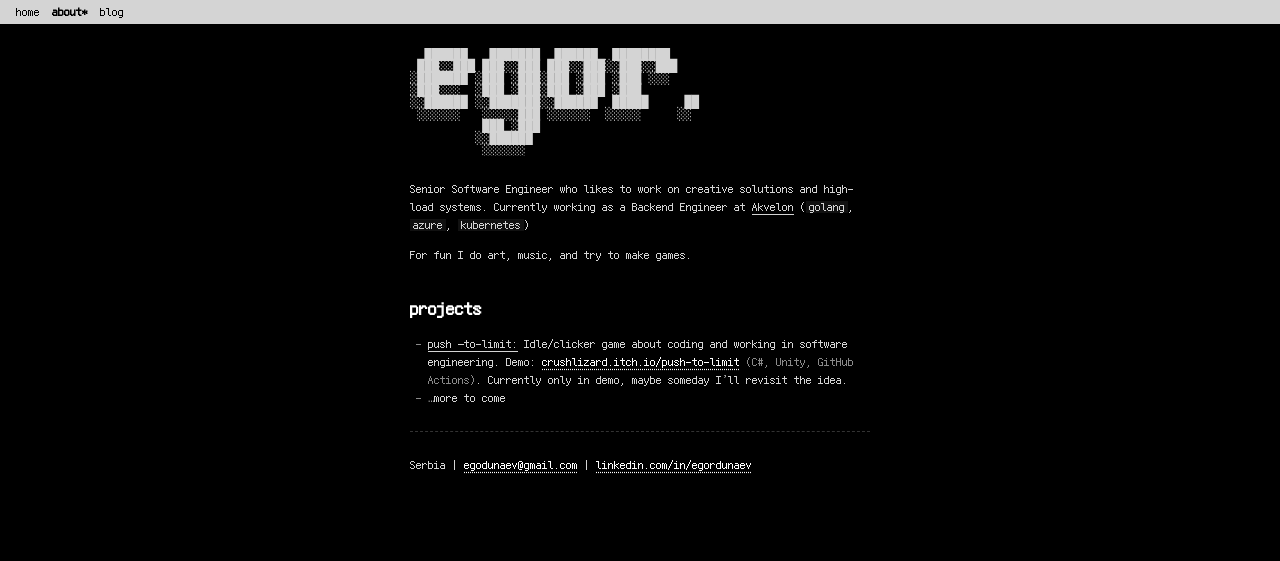
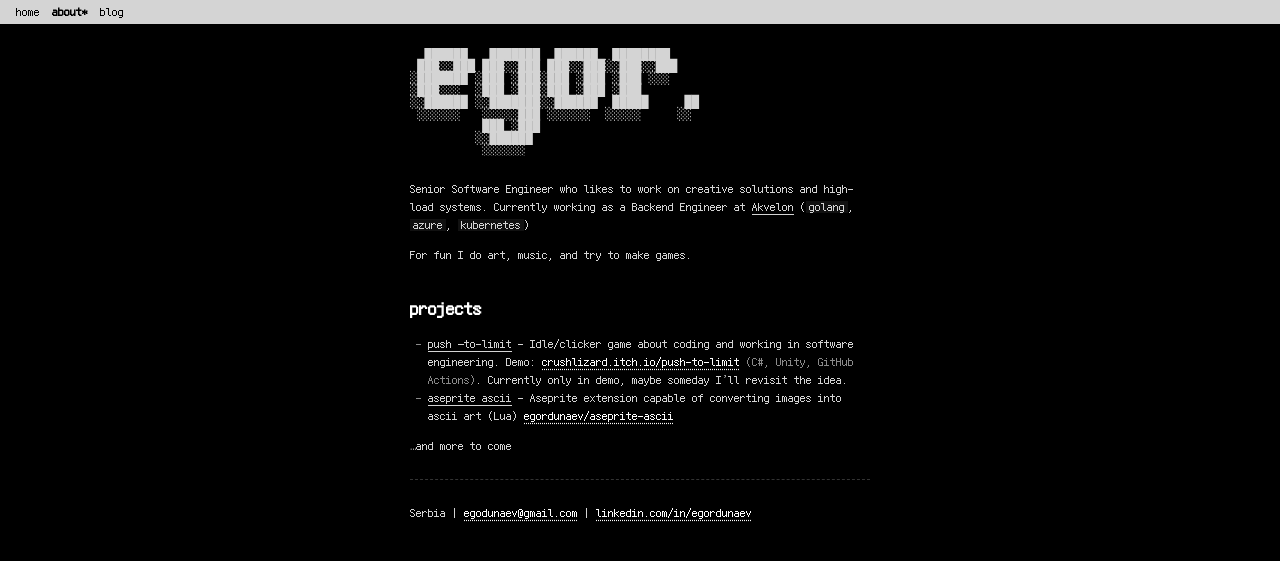
Before and after one commit to egordunaev/egordunaev.github.io, a Jekyll site: the page built from about.md, in a window 1280 px wide. Shown: the top 561 px of the page. Built offline with Jekyll 4.4.1, drawn with Linux system fonts in a browser that asks for light colours.

Commit message:
add new project and blog entry

```diff
--- a/about.md
+++ b/about.md
@@ -22,8 +22,10 @@ For fun I do art, music, and try to make games.
 
 ## projects
 
-- **push --to-limit:** Idle/clicker game about coding and working in software engineering. Demo: [crushlizard.itch.io/push-to-limit](https://crushlizard.itch.io/push-to-limit) *(C#, Unity, GitHub Actions)*. Currently only in demo, maybe someday I'll revisit the idea.
-- ...more to come
+- **push --to-limit** - Idle/clicker game about coding and working in software engineering. Demo: [crushlizard.itch.io/push-to-limit](https://crushlizard.itch.io/push-to-limit) *(C#, Unity, GitHub Actions)*. Currently only in demo, maybe someday I'll revisit the idea.
+- **aseprite ascii** - Aseprite extension capable of converting images into ascii art (Lua) [egordunaev/aseprite-ascii](https://github.com/egordunaev/aseprite-ascii)
+
+...and more to come
 
 --------------------
 
```
Also changed, not shown: _posts/2026/2026-10-11-ascii.md (added, +18 -0 lines), assets/2026-10-11-ascii-cloud.png (added).
